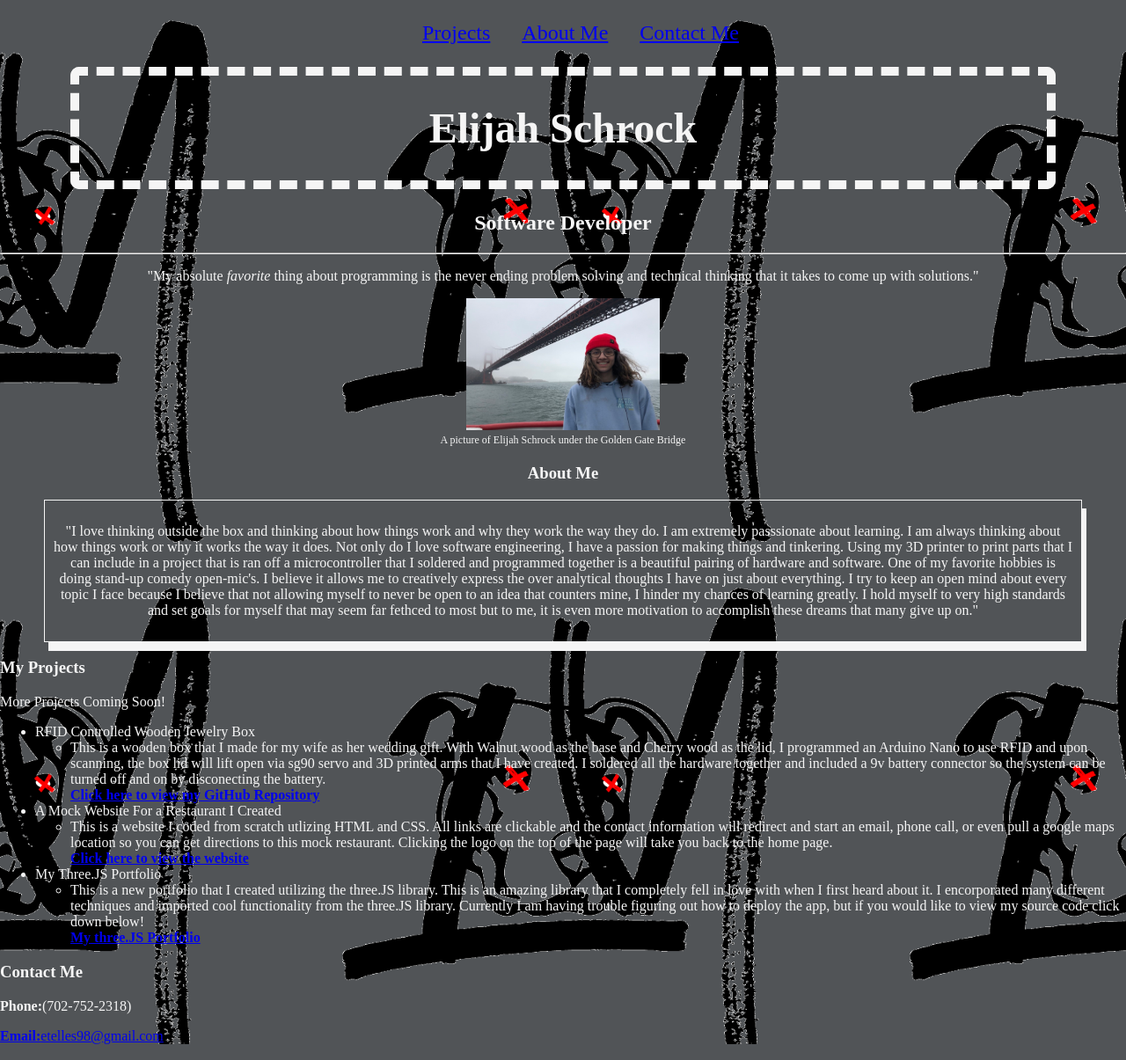
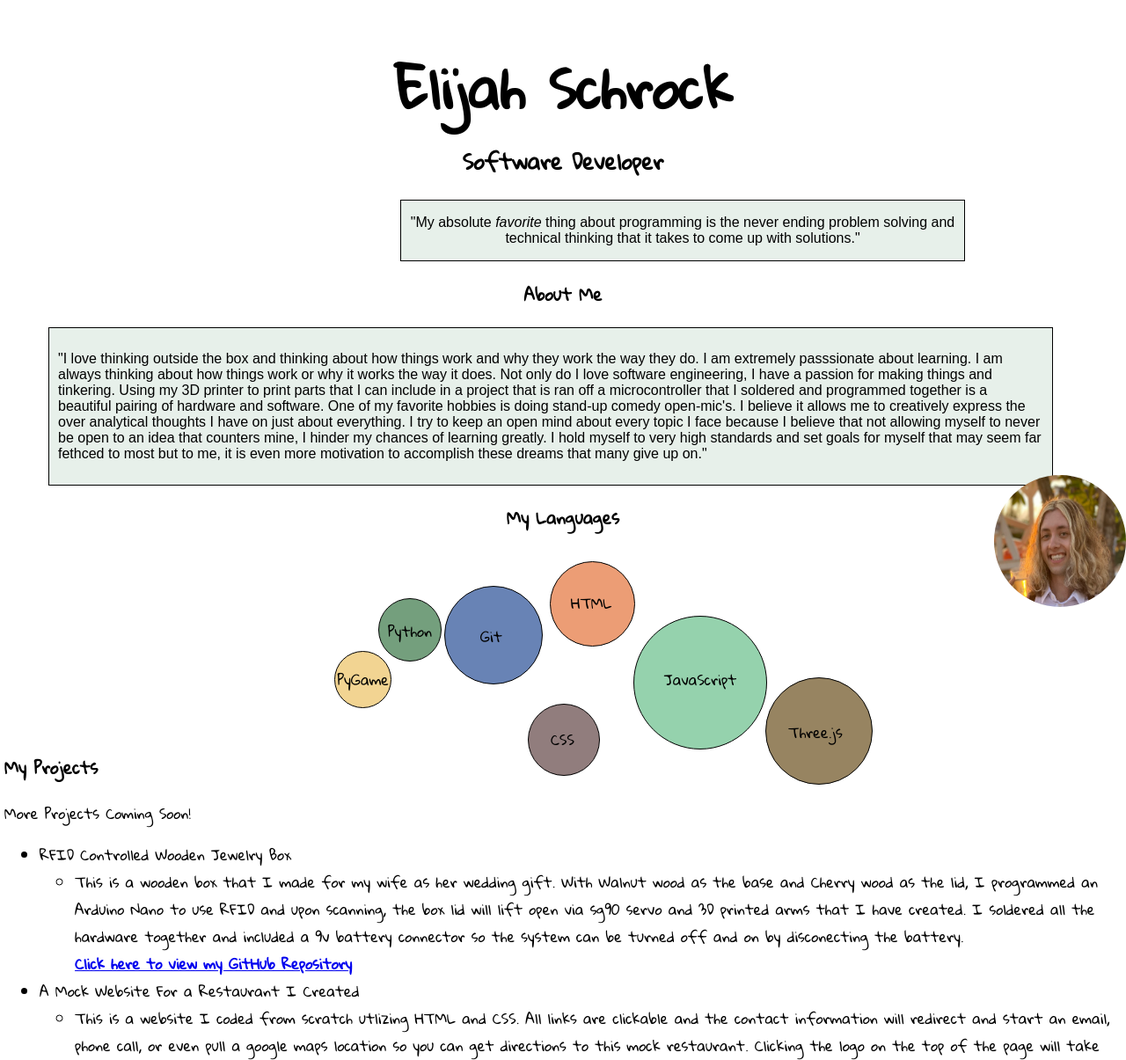
Before and after one commit to ElijahSchrock/DecorateYour-Portfolio, a plain HTML site: page index.html in a window 1280 px wide. Shown: the top 1205 px of the page at 88% size. Drawn offline with Linux system fonts and the light colour scheme; a web font is replaced by a local one.

Commit message:
whole new design

```diff
--- a/css/styles.css
+++ b/css/styles.css
@@ -1,26 +1,17 @@
-nav ul {
-    list-style-type: none;
-}
-nav li {
-    display: inline;
-    padding: 15px
-}
-
 body {
-    background: rgb(81, 84, 87);
-    background-image: url(../images/lygifogo.gif);
+    /* background: rgb(81, 84, 87);
+    background-image: url(../images/lygifogo.gif); */
     min-height: 100%;
     background-repeat: no-repeat;
     background-attachment: fixed;
     background-position: center;
     background-size: 645px 645px;
-    margin: 0;
+    margin: 5px;
     padding: 0;
 }
 .main {
-    color: whitesmoke;
-    font-family:'Times New Roman', Times, serif
-    cursor: crosshair;
+    color: black;
+    font-family: 'Gloria Hallelujah', cursive;
 }
 .main-title {
     text-align: center;
@@ -29,40 +20,148 @@ body {
 .header-two {
     text-align:center;
 }
-#favorite {
+#quote {
+    position: relative;
     text-align: center;
+    left: 450px;
+    border: 1px solid;
+    width: 40em;
+    background-color: #E7F0EA;
+    font-family: 'Zen Kaku Gothic Antique', sans-serif;
 }
-#me {
+.my-img {
+    border-radius: 100%;
+}
+.img-div {
+    position: absolute;
+    left: 1130px;
+    top: 540px;
+}
+#about-me {
     text-align: center;
 }
 .about-me {
-    text-align: center;
+    width: 70em;
+    text-align: left;
     border: 1px solid;
     padding: 10px;
-    box-shadow: 5px 10px;
     margin-left: 50px;
     margin-right: 50px;
-    font-family: 'Times New Roman', Times, serif;
-}
-.fig-caption {
-    text-align: center;
-    font-size:12px;
-}
-.b {
-    transition: 0.25s ease-in;
-    cursor: zoom-in;
-}
-.b img:active {
-    -webkit-transform: scale(2);
-    transform: scale(2);
-    cursor: zoom-out;
+    background-color: #E7F0EA;
+    font-family: 'Zen Kaku Gothic Antique', sans-serif;
 }
 .name{
-    border: 10px dashed;
-    border-radius: 10px;
-    margin-top: 25px ;
-    margin-bottom: 25px;
-    margin-left: 80px;
-    margin-right: 80px;
-    cursor: crosshair;
+    font-size: 30px;
+    margin-bottom: 0px;
 }
+
+.elijah {
+    margin-bottom: 0px;
+}
+.header-two-div {
+    margin-top: 0px;
+}
+
+.languages {
+    text-align: center;
+}
+
+.lang-circles2, .lang-circles5, .lang-circles6, .lang-circles7{
+    border: 1px solid;
+    border-radius: 100%;
+    position: absolute;
+}
+.lang-circles1 {
+    left: 380px;
+    top: 740px;
+    width: 63px;
+    height: 63px;
+    border-radius: 100%;
+    position: absolute;
+    border: 1px solid;
+    background-color: #f2d492;
+}
+.lang1 {
+    position: relative;
+    top: 0px;
+    left: 2.5px;
+}
+.lang-circles2 {
+    left: 430px;
+    top: 680px;
+    width: 70px;
+    height: 70px;
+    background-color: #749f7d;
+}
+.lang2 {
+    position: relative;
+    top: 5px;
+    left: 10px;
+}
+.lang-circles3 {
+    width: 110px;
+    height: 110px;
+    top: 40px;
+    left: 500px ;
+    position: relative;
+    border: 1px solid;
+    border-radius: 100%;
+    background-color: #6883b5;
+}
+.lang3 {
+    position: relative;
+    top: 25px;
+    left: 40px;
+}
+.lang-circles4 {
+    width: 95px;
+    height: 95px;
+    bottom: 100px;
+    left: 620px;
+    position: relative;
+    border: 1px solid;
+    border-radius: 100%;
+    background-color: #ec9d75;
+}
+.lang4 {
+    position: relative;
+    top: 15px;
+    left: 23px;
+}
+.lang-circles5 {
+    left: 520px;
+    top: 800px;
+    left: 600px;
+    width: 80px;
+    height: 80px;
+    background-color: #917d7d;
+}
+.lang5 {
+    position: relative;
+    top: 8px;
+    left: 25px;
+}
+.lang-circles6 {
+    left: 870px;
+    top: 770px;
+    width: 120px;
+    height: 120px;
+    background-color: #978461;
+}
+.lang6 {
+    position: relative;
+    top: 30px;
+    left: 25px;
+}
+.lang-circles7 {
+    left: 720px;
+    top: 700px;
+    width: 150px;
+    height: 150px;
+    text-align: center;
+    background-color: #95d2ad;
+}
+.lang7 {
+    position: relative;
+    top: 40px;
+}
--- a/index.html
+++ b/index.html
@@ -9,45 +9,34 @@
       rel="stylesheet"
       href="css/styles.css"
     />
+    <link rel="preconnect" href="https://fonts.googleapis.com">
+    <link rel="preconnect" href="https://fonts.gstatic.com" crossorigin>
+    <link href="https://fonts.googleapis.com/css2?family=Gloria+Hallelujah&family=Zen+Kaku+Gothic+Antique&display=swap" rel="stylesheet">
 </head>
 <body>
   <div class="main">
   <div class="main-title">
-  <nav>
-    <ul>
-      <li><a href="#my-projects">Projects</a></li>
-      <li><a href="#me">About Me</a></li>
-      <li><a href="#contact-info">Contact Me</a></li>
-    </ul>
-  </nav>
   <div class="name">
-    <h1>
-
+    <h1 class= elijah>
         Elijah Schrock
     </h1>
   </div>
   </div>
   <div class="header-two">
-    <h2>
+    <h2 class= "header-two-div">
       Software Developer
     </h2>
   </div>
-      <hr>
-    <div id="favorite">
+    <div id="quote">
       <p>"My absolute <i>favorite</i> thing about programming is the never ending problem solving and technical thinking that it takes to come up with solutions."</p>
     </div>
-  <div class=fig-caption>
-      <figure>
-        <span class="b">
-          <img width="220" height="150"
-            img src="images/image_of_me.jpg"
+  <div class="img-div">
+          <img class='my-img' width="150" height="150"
+            img src="images/portfolio-img.png"
             alt="An image of Elijah under the Golden Gate Bridge">
-          <figcaption>A picture of Elijah Schrock under the Golden Gate Bridge</figcaption>
-      </figure>
-        </span>
   </div>
   <div>
-  <div id="me">
+  <div id="about-me">
     <h3>
       About Me
     </h3>
@@ -55,6 +44,32 @@
   </div>
   <div class="about-me">
       <p>"I love thinking outside the box and thinking about how things work and why they work the way they do. I am extremely passsionate about learning. I am always thinking about how things work or why it works the way it does. Not only do I love software engineering, I have a passion for making things and tinkering. Using my 3D printer to print parts that I can include in a project that is ran off a microcontroller that I soldered and programmed together is a beautiful pairing of hardware and software. One of my favorite hobbies is doing stand-up comedy open-mic's. I believe it allows me to creatively express the over analytical thoughts I have on just about everything. I try to keep an open mind about every topic I face because I believe that not allowing myself to never be open to an idea that counters mine, I hinder my chances of learning greatly. I hold myself to very high standards and set goals for myself that may seem far fethced to most but to me, it is even more motivation to accomplish these dreams that many give up on."</p>
+  </div>
+  <div>
+    <h3 class='languages'>
+    My Languages
+    </h3>
+    <div class='lang-circles1'>
+      <p class='lang1'>PyGame</p>
+    </div>
+    <div class='lang-circles2'>
+      <p class='lang2'>Python</p>
+    </div>
+    <div class='lang-circles3'>
+      <p class='lang3'>Git</p>
+    </div>
+    <div class='lang-circles4'>
+      <p class='lang4'>HTML</p>
+    </div>
+    <div class='lang-circles5'>
+      <p class='lang5'>CSS</p>
+    </div>
+    <div class='lang-circles6'>
+      <p class='lang6'>Three.js</p>
+    </div>
+    <div class='lang-circles7'>
+      <p class='lang7'>JavaScript</p>
+    </div>
   </div>
   <div id="my-projects">
     <h3>
```
Also changed, not shown: images/coding-portfolio.jpeg (deleted), images/image_of_me.jpg (deleted), images/lygifogo.gif (deleted), images/lylogo.jpg (deleted), images/portfolio-img.png (added), images/workpls.gif (deleted).
